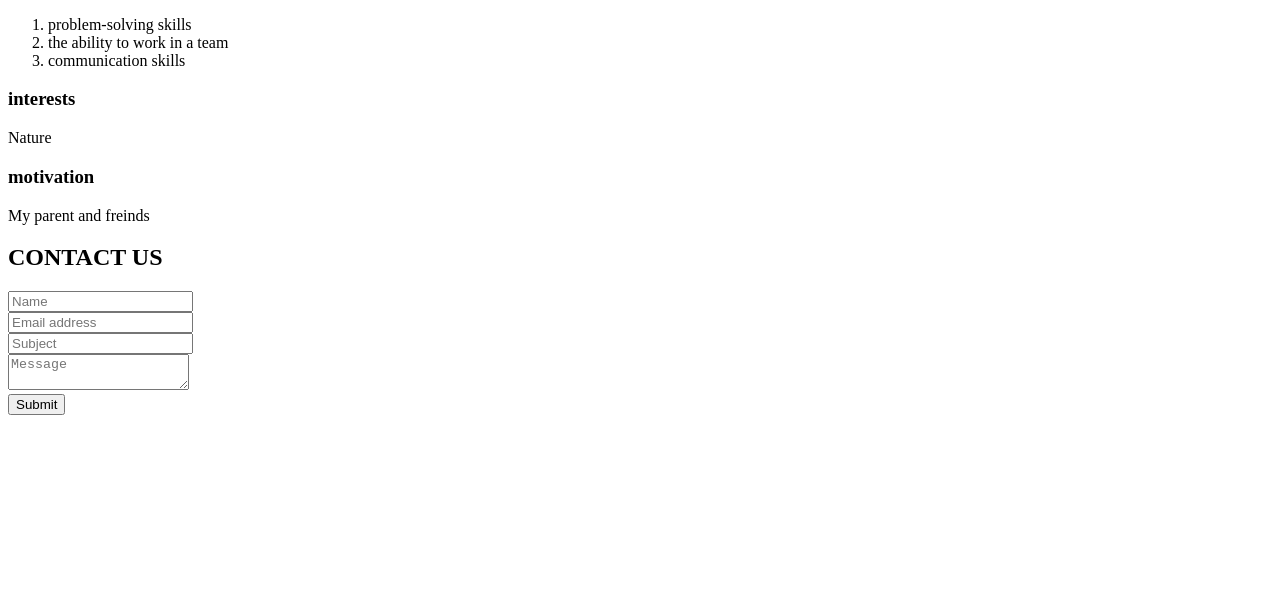
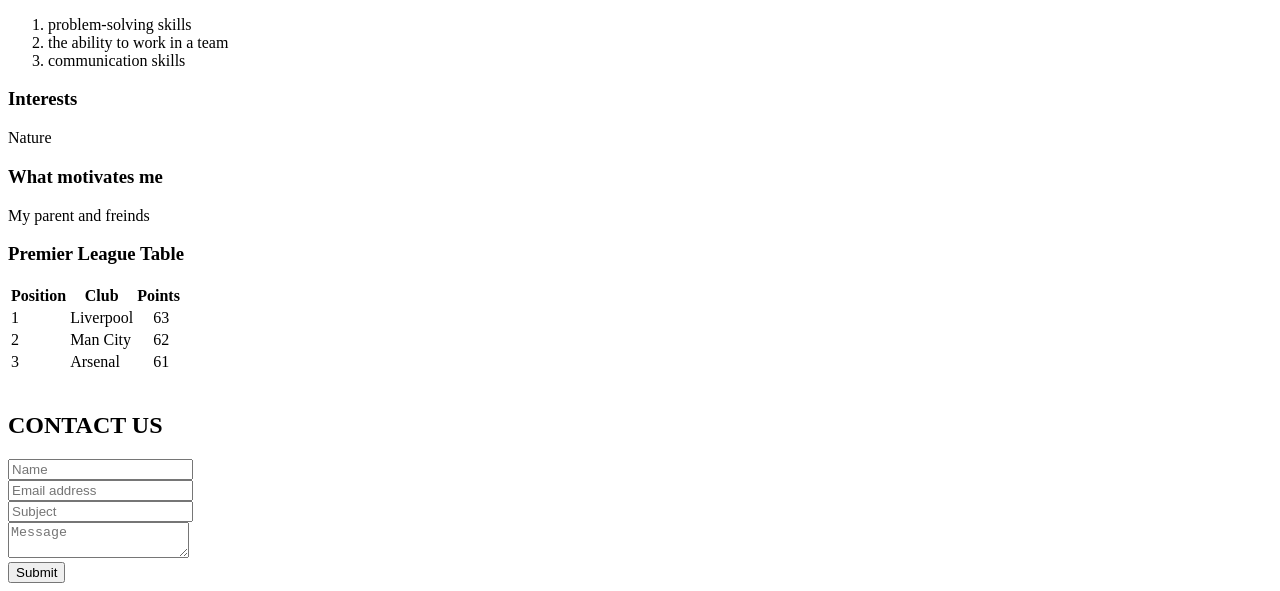
Before and after one commit to Abdulbasid7/html-css, a plain HTML site: page index.html in a window 1280 px wide. Shown: the part 1161-1752 px from the top of the page. Before the commit the page ends 1584 px from the top, so only its background shows below. Drawn offline with Linux system fonts and the light colour scheme.

Commit message:
added image and table

```diff
--- a/index.html
+++ b/index.html
@@ -28,13 +28,37 @@
             <li>communication skills</li>
 
         </ol>
-        <h3>interests</h3>
+        <h3>Interests</h3>
         <p>Nature</p>
-        <h3>motivation</h3>
+        <h3>What motivates me</h3>
 
 
         <p>My parent and freinds</p>
+        <h3>Premier League Table</h3>
+        <table>
+            <tr>
+                <th>Position</th>
+                <th>Club</th>
+                <th>Points</th>
+            </tr>
+            <tr>
+                <td>1</td>
+                <td>Liverpool</td>
+                <td> &emsp;63</td>
+            </tr>
+            <tr>
+                <td>2</td>
+                <td>Man City</td>
+                <td>&emsp;62 </td>
+                <tr>
+                    <td>3</td>
+                    <td>Arsenal</td>
+                    <td>&emsp;61 </td>
+                </tr>
+            </tr>
+        </table> <br>
         <h2>CONTACT US</h2>
+
         <form >
 
 
@@ -46,8 +70,9 @@
         <br>
         <textarea name="message" type="text" id="input-message" placeholder="Message"></textarea>
         <br>
-        <input type="submit" value="Submit" id="input-submit">
-        </form>
+        <input type="submit" value="Submit" id="input-submit"><br>
+
+    </form>
 
 </body>
 </html>
```
